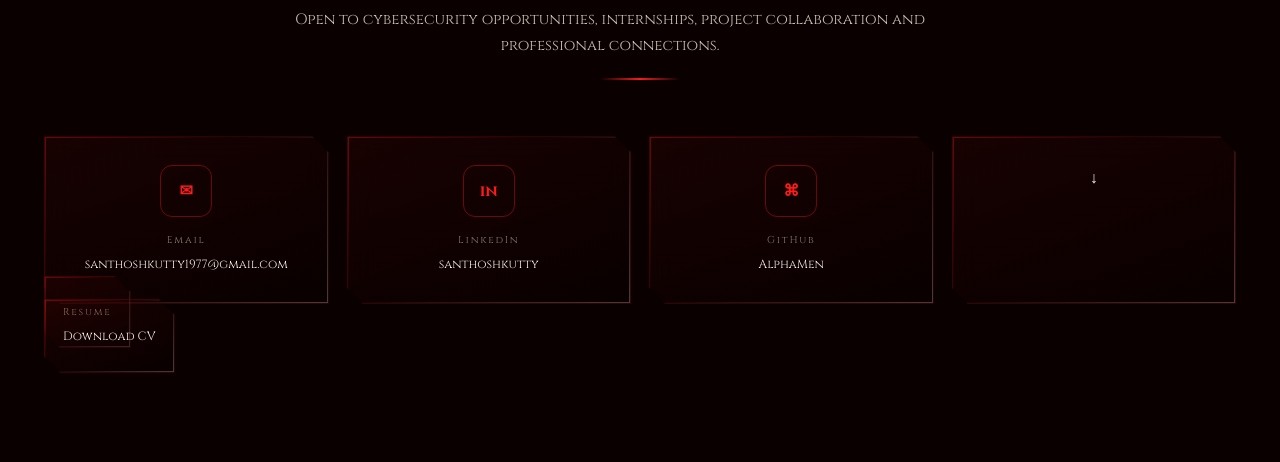
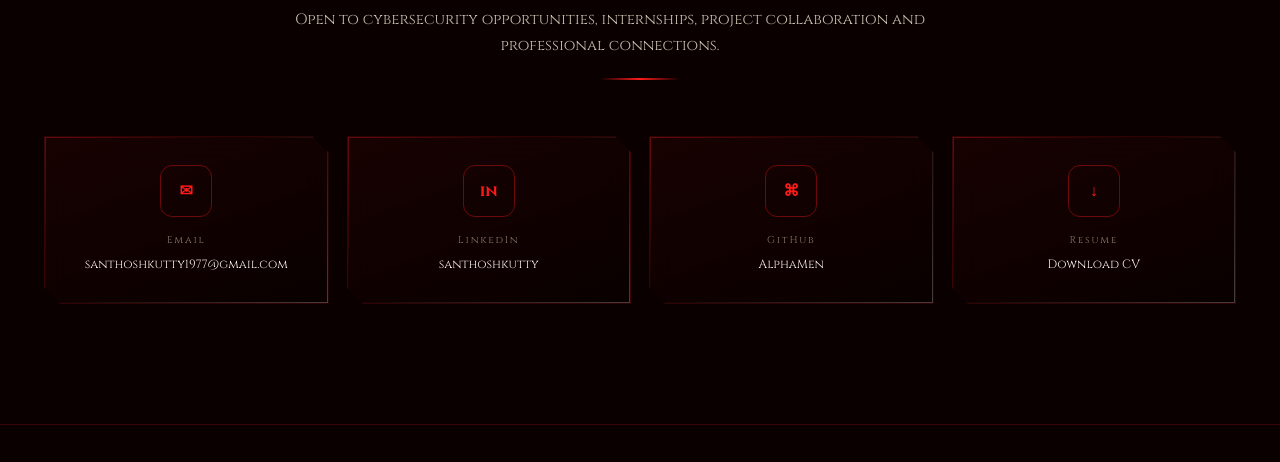
Before and after one commit to alphamen01-hack/web, a plain HTML site: page index.html in a window 1280 px wide. Shown: the part 7859-8321 px from the top of the page. Drawn offline with Linux system fonts and the light colour scheme.

Commit message:
Update index.html

```diff
--- a/index.html
+++ b/index.html
@@ -126,7 +126,7 @@
   <a class="contact-card glass" href="mailto:santhoshkutty1977@gmail.com" data-reveal><div class="contact-icon">✉</div><p class="contact-label">Email</p><p class="contact-value">santhoshkutty1977@gmail.com</p></a>
   <a class="contact-card glass" href="https://www.linkedin.com/in/santhosh-kutty-28253a3ab" target="_blank" rel="noopener" data-reveal><div class="contact-icon">in</div><p class="contact-label">LinkedIn</p><p class="contact-value">santhoshkutty</p></a>
   <a class="contact-card glass" href="https://github.com/alphamen01-hack" target="_blank" rel="noopener" data-reveal><div class="contact-icon">⌘</div><p class="contact-label">GitHub</p><p class="contact-value">AlphaMen</p></a>
-  <a class="contact-card glass" href="assets/resume/Santhosh-Kumar-Resume.pdf"<div class="contact-icon">↓</div><p class="contact-label">Resume</p><p class="contact-value">Download CV</p></a>
+  <a class="contact-card glass" href="assets/resume/Santhosh-Kumar-Resume.pdf" target="_blank" rel="noopener"download data-reveal><div class="contact-icon">↓</div><p class="contact-label">Resume</p><p class="contact-value">Download CV</p></a>
 </div></div>
 </section>
 
```
